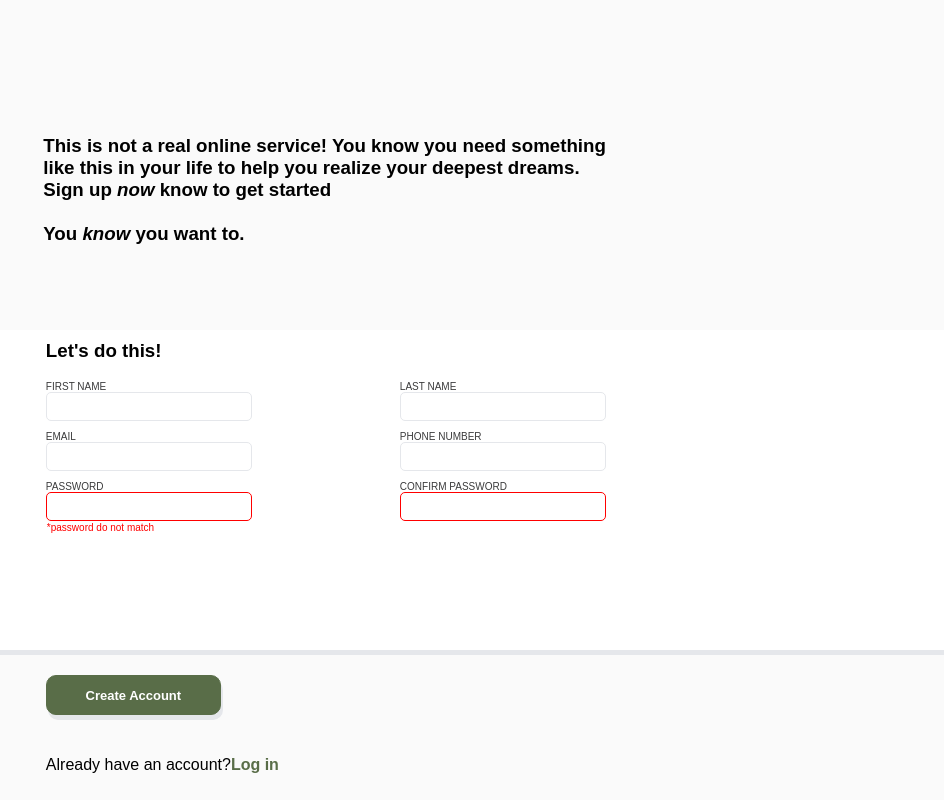
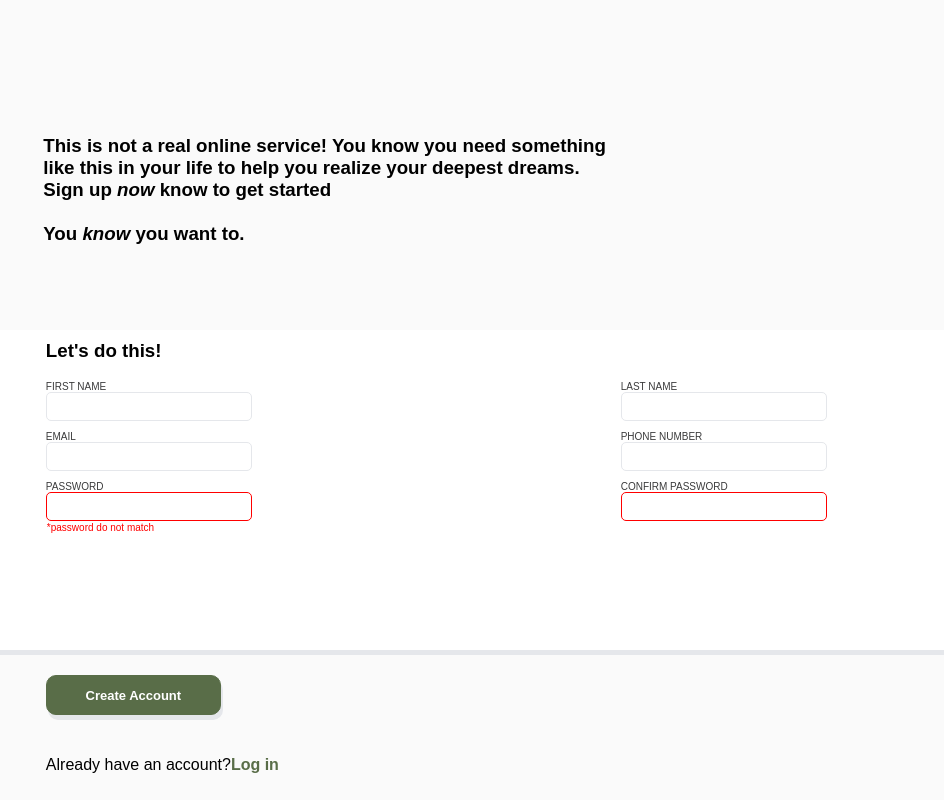
Before and after one commit to Johan-in/Sign-Up-Form, a plain HTML site: page index.html in a window 1280 px wide. Shown: the full height of the page, 336-1280 px from the left. Drawn offline with Linux system fonts and the light colour scheme.

Commit message:
working  on css

```diff
--- a/style.css
+++ b/style.css
@@ -60,7 +60,7 @@
     flex-direction: row;
     justify-content: space-between;
     margin-left: 50px;
-    width: 70vh;
+    width: 61vw;
 
 
 
```
